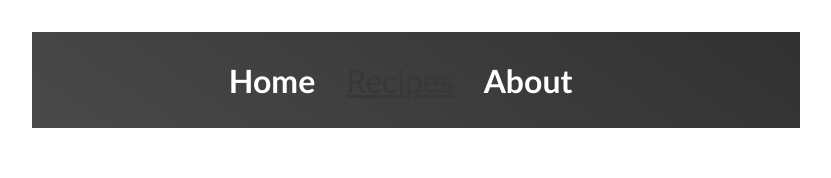
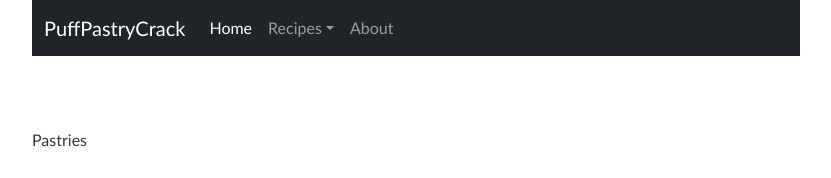
Before and after one commit to CHA0sTIG3R/puffpastrycrack, a React (Create React App) app: page / in a window 1280 px wide. Shown: the top 178 px of the page, without its empty margins (224-1055 px from the left). Built offline with nearby package versions, Linux system fonts and the light colour scheme; no server answers.

Commit message:
navbar implemented, recipe page done

```diff
--- a/package.json
+++ b/package.json
@@ -8,7 +8,7 @@
     "@testing-library/react": "^13.4.0",
     "@testing-library/user-event": "^13.5.0",
     "axios": "^1.1.2",
-    "bootstrap": "^5.1.3",
+    "bootstrap": "^5.2.2",
     "framer-motion": "^7.5.3",
     "react": "^18.2.0",
     "react-bootstrap": "^2.5.0",
--- a/src/components/Culinary.jsx
+++ b/src/components/Culinary.jsx
@@ -61,7 +61,7 @@ function Culinary() {
   }, []);
 
   const getCulinary = () => {
-    axios.get('http://localhost:8080/get-recipe/Culinary')
+    axios.get('http://localhost:8080/get-recipe/Culinary/6')
       .then((response) => {
         console.log(response.data)
         setCulinary(response.data);
--- a/src/components/NavBar.jsx
+++ b/src/components/NavBar.jsx
@@ -1,56 +1,31 @@
 import React from 'react';
-import styled from 'styled-components';
-import { Nav, NavDropdown } from 'react-bootstrap';
-import {NavLink, Link} from 'react-router-dom';
+import { Nav, Navbar, NavDropdown, Container} from 'react-bootstrap';
+import {NavLink} from 'react-router-dom';
 
-const List = styled.div`
-    font-size: 2rem;
-    display: flex;
-    justify-content: center;
-    margin: 2rem 0rem;
-    background: linear-gradient(35deg, #494949, #313131);
-`;
-
-const SNavLink = styled(NavLink)`
-    display: flex;
-    flex-direction: column;
-    justify-content: center;
-    align-items: center;
-    border-radius: 50%;
-    margin-right: 2rem;
-    text-decoration: none;
-    width: 6rem;
-    height: 6rem;
-    cursor: pointer;
-    color: white;
-
-    (NavDropdown){
-        color: white;
-        display: flex;
-        flex-direction: column;
-        justify-content: center;
-        margin: 2rem 0rem;
-    }
-`;
 
 function NavBar() {
   return (
-    <Nav>
-        <List>
-            <SNavLink to='/'>
-                <h4>Home</h4>
-            </SNavLink>
-            <NavDropdown as={SNavLink} to='/recipes' title='Recipes'>
-
-                    <NavDropdown.Item as={Link} to='/recipes/Pastry'>Pastry</NavDropdown.Item>
-                    <NavDropdown.Item as={Link} to='/recipes/Culinary'>Culinary</NavDropdown.Item>
-
-            </NavDropdown>
-            <SNavLink to='/about'>
-                <h4>About</h4>
-            </SNavLink>
-        </List>
-    </Nav>
+    <Navbar variant='dark' bg='dark' expand='lg'>
+        <Container>
+            <Navbar.Brand href='/'>PuffPastryCrack</Navbar.Brand>
+            <Navbar.Toggle aria-controls='navbar-dark-example'/>
+            <Navbar.Collapse id='navbar-dark-example'>
+                <Nav>
+                    <Nav.Link as={NavLink} to='/'>Home</Nav.Link>
+                    <NavDropdown
+                        title='Recipes'
+                        menuVariant='dark'
+                        id='navbar-dropdown-dark-example'
+                    >
+                        <NavDropdown.Item as={NavLink} to='/recipes/All'>All Recipes</NavDropdown.Item>
+                        <NavDropdown.Item as={NavLink} to='/recipes/Pastry'>Pastry</NavDropdown.Item>
+                        <NavDropdown.Item as={NavLink} to='/recipes/Culinary'>Culinary</NavDropdown.Item>
+                    </NavDropdown>
+                    <Nav.Link as={NavLink} to='/about'>About</Nav.Link>
+                </Nav>
+            </Navbar.Collapse>
+        </Container>
+    </Navbar>
   )
 }
 
--- a/src/components/Pastry.jsx
+++ b/src/components/Pastry.jsx
@@ -62,7 +62,7 @@ function Pastry() {
   }, []);
 
   const getPastry = () => {
-    axios.get('http://localhost:8080/get-recipe/Pastry')
+    axios.get('http://localhost:8080/get-recipe/Pastry/6')
       .then((response) => {
         console.log(response.data)
         setPastry(response.data);
--- a/src/index.js
+++ b/src/index.js
@@ -1,5 +1,6 @@
 import React from 'react';
 import ReactDOM from 'react-dom/client';
+import 'bootstrap/dist/css/bootstrap.min.css';
 import './index.css';
 import App from './App';
 
--- a/src/pages/Recipes.jsx
+++ b/src/pages/Recipes.jsx
@@ -1,8 +1,62 @@
-import React from 'react'
+import React, { useEffect, useState } from 'react'
+import axios from 'axios';
+import { useParams } from 'react-router-dom';
+import styled from 'styled-components';
+
+const Grid = styled.div`
+  display: grid;
+  grid-template-columns: repeat(auto-fit, minmax(20rem, 1fr));
+  grid-gap: 3rem;
+`;
+
+const Card = styled.div`
+
+  img{
+    width: 100%;
+    border-radius: 2rem;
+  }
+
+  a{
+    text-decoration: none;
+  }
+
+  h4{
+    text-align: center;
+    padding: 1rem;
+  }
+`
 
 function Recipes() {
+
+  const [recipe, setRecipe] = useState([]);
+
+  let params = useParams();
+
+  const getRecipes = (name) => {
+    axios.get(`http://localhost:8080/get-recipe/${name}`)
+      .then((response) => {
+        setRecipe(response.data)
+      })
+      .catch((err) => {
+        console.log(err)
+      })
+  }
+
+  useEffect(() => {
+    getRecipes(params.type);
+  }, [params.type])
+
   return (
-    <div>Recipes</div>
+    <Grid>
+      {recipe.map((item) => {
+        return(
+          <Card key={item.id}>
+            <img src={item.imgLocation} alt={item.name} />
+            <h4>{item.name}</h4>
+          </Card>
+        )
+      })}
+    </Grid>
   )
 }
 
```
Also changed, not shown: 1 other file (tests, documents, lock files or other folders).
